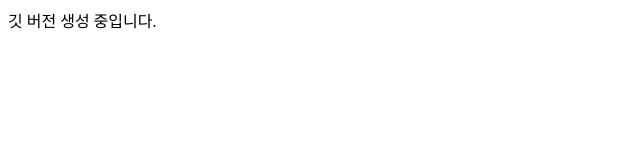
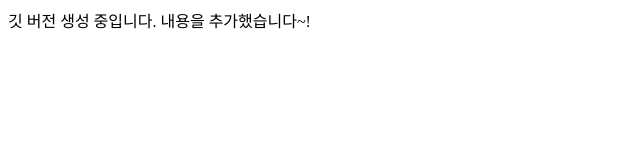
Before and after one commit to Si-Hyeak-KANG/Dancing, a plain HTML site: page index.html in a window 1280 px wide. Shown: the whole page, without its empty margins (0-640 px from the left). Drawn offline with Linux system fonts and the light colour scheme.

Commit message:
html 내용 추가

```diff
--- a/index.html
+++ b/index.html
@@ -8,5 +8,6 @@
 </head>
 <body>
     깃 버전 생성 중입니다.
+    내용을 추가했습니다~!
 </body>
 </html>
```
